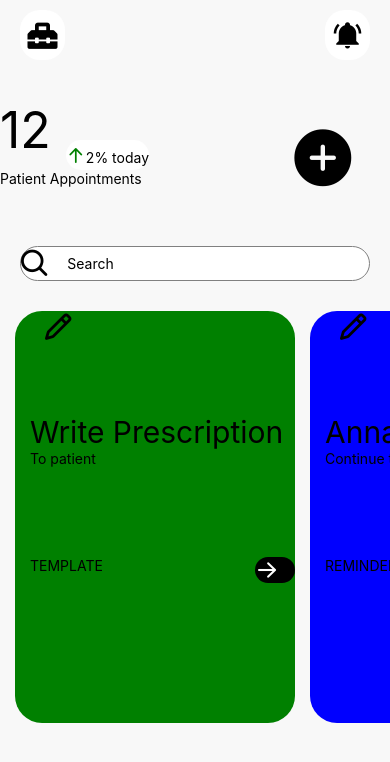
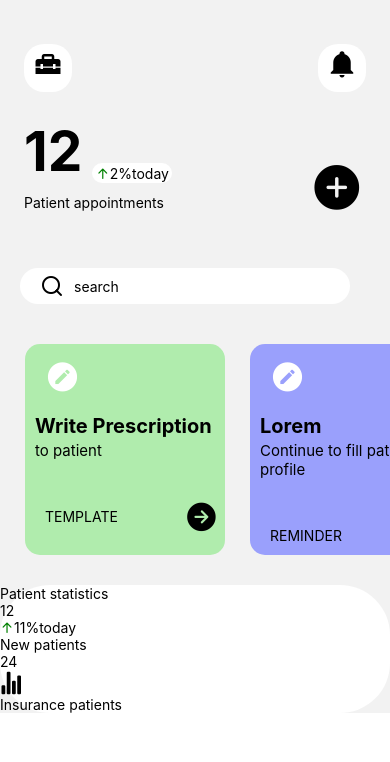
Before and after one commit to Evrard237-sudo/PrescriptorApp, a React Native app: screen / in a window 390 px wide. Shown: the top 762 px of the page. Built offline with nearby package versions, Linux system fonts and the light colour scheme.

Commit message:
Ajout de la navigation

```diff
--- a/App.js
+++ b/App.js
@@ -1,29 +1,41 @@
 import { StatusBar } from 'expo-status-bar';
-import { StyleSheet, View, ScrollView } from 'react-native';
+import { StyleSheet, Text, View, ScrollView } from 'react-native';
 import TopBar from './Components/TopBar';
-import HomeStat from './Components/HomeStat';
+import HomeStart from './Components/HomeStart';
 import SearchBar from './Components/SearchBar';
-import Cards from './Components/Cards';
-
+import Cards from './Components/Cards'
+import Statistique from './Components/Statistique';
 
 export default function App() {
   return (
-    <View style={{backgroundColor: '#f8f8f8'}}>
-      <TopBar />
-      <HomeStat />
-      <SearchBar />
+    <View style={{backgroundColor: '#f2f2f2'}}>
+      <StatusBar style='auto' />
+      <View style={styles.topBar}>
+        <TopBar />
+      </View>
+      <View style={styles.HomeStart}>
+        <HomeStart />
+      </View>
+      <View>
+        <SearchBar />
+      </View>
       <ScrollView>
-        <Cards style = {styles.Cards} horizontal = {true}/>
+        <Cards />
       </ScrollView>
+      <Statistique />
     </View>
   );
 }
 
 const styles = StyleSheet.create({
-  container: {
-    flex: 1,
-    backgroundColor: '#f2f2f2',
-    alignItems: 'left',
-    justifyContent: 'top',
+  topBar: {
+    marginTop: 28,
   },
-});
+  HomeStart: {
+    padding: 0,
+    margin: 0,
+  },
+  SearchBar: {
+
+  }
+})
--- a/Components/Cards.js
+++ b/Components/Cards.js
@@ -1,106 +1,104 @@
-import React from "react";
-import {StyleSheet,View,TouchableOpacity,Text} from 'react-native';
-import { AntDesign } from '@expo/vector-icons';
-import { Octicons } from '@expo/vector-icons';
+import React from 'react';
+import { StyleSheet, View, Text,TouchableOpacity, ScrollView } from 'react-native';
+import { MaterialCommunityIcons } from '@expo/vector-icons';
+import { Ionicons } from '@expo/vector-icons';
 
-export default function Cards(){
-    return(
-      <View style = {styles.Cards}>
-        <View style = {styles.card1}>
-          <View style = {styles.cardHeader}>
-            <TouchableOpacity style = {styles.iconWrite}>
-              <Octicons name="pencil" size={30} color="black" />
+export default function Cards() {
+
+    return (
+
+            <View style={styles.Card}>
+              <View style={styles.CardHeader1}>
+                <TouchableOpacity style={styles.Icon}>
+                  <MaterialCommunityIcons name="pencil-circle" size={35} color="white" />
                 </TouchableOpacity>
-            <Text style = {styles.cardName}>
+                <Text style={styles.CardName}>
                   Write Prescription
                 </Text>
-            <Text style = {styles.cardDesc}>
-                To patient
+                <Text style={styles.CardDesc}>
+                  to patient
                 </Text>
-          </View>
-
-          <View style = {styles.cardAction}>
-            <Text style = {styles.cardType}>
-               TEMPLATE
-            </Text>
-            <TouchableOpacity style = {styles.iconNext}>
-               <AntDesign name="arrowright" size={24} color="white" />
+                <View style={styles.CardsAction}>
+                  <Text style={styles.CardType}>TEMPLATE</Text>
+                  <TouchableOpacity style={styles.IconAct}>
+                    <Ionicons name="arrow-forward-circle" size={35} color="black" />
                   </TouchableOpacity>
               </View>
             </View>
-        <View style = {styles.card2}>
-          <View style = {styles.cardHeader}>
-            <TouchableOpacity style = {styles.iconWrite}>
-              <Octicons name="pencil" size={30} color="black" />
+            {/* end CardHeader */}
+
+            {/* start CardsAction */}
+
+          <View style={styles.CardHeader2}>
+              <TouchableOpacity style={styles.Icon}>
+              <MaterialCommunityIcons name="pencil-circle" size={35} color="white" />
               </TouchableOpacity>
-            <Text style = {styles.cardName}>
-                Anna jonhson
+              <Text style={styles.CardName}>
+                Lorem
               </Text>
-            <Text style = {styles.cardDesc}>
-                Continue to fillsdfasdad
-                patient profile
+              <Text style={styles.CardDesc}>
+                Continue to fill patient profile
               </Text>
-          </View>
-
-          <View style = {styles.cardAction}>
-            <Text style = {styles.cardType}>
-               REMINDER
-            </Text>
-            <TouchableOpacity style = {styles.iconNext}>
-               <AntDesign name="arrowright" size={24} color="white" />
+               {/* start CardsAction */}
+            <View style={styles.CardsAction}>
+                <Text style={styles.CardType}>REMINDER</Text>
+                <TouchableOpacity style={styles.IconAct}>
+                <Ionicons name="arrow-forward-circle" size={35} color="black" />
                 </TouchableOpacity>
             </View>
           </View>
           </View>
-    )
+
+    );
 }
 const styles = StyleSheet.create({
-    Cards:{
-     flexDirection:'row',
-     justifyContent:'space-between',
-
-    },
-    card1: {
-     backgroundColor:'green',
-     borderRadius:27,
-     marginBottom:300,
-     marginTop:30,
-     marginLeft:15,
-     width:280,
-
-    },
-    card2: {
-      backgroundColor:'blue',
-      borderRadius:27,
-      marginTop:30,
-      marginBottom:300,
-      marginLeft:15,
-      width:280,
-
-     },
-    iconWrite:{
-      marginBottom:70,
-      marginLeft:15,
-
-
-    },
-    cardAction:{
+    Card:{
       justifyContent:'space-between',
       flexDirection:'row',
-      paddingVertical:90,
-      marginLeft:15,
-      marginBottom:50
     },
-    cardName:{
-      justifyContent:'center',
-      fontSize:30,
+    CardHeader1:{
+      marginTop:30,
+      marginBottom:20,
+      backgroundColor:'#B0ECAD',
+      marginLeft:25,
+      width:200,
+      borderRadius:15,
+      height: 'auto'
     },
-    cardHeader:{
-      marginLeft:15,
+    CardHeader2:{
+      marginTop:30,
+      marginBottom:20,
+      backgroundColor:'#9AA0FC',
+      marginLeft:25,
+      width:200,
+      borderRadius:15,
     },
-    iconNext:{
-      backgroundColor:'black',
-      borderRadius:40,
-      width:40
+    CardName:{
+      fontSize:20,
+      fontWeight:'bold',
+      paddingTop:20,
+      paddingLeft:10,
+    },
+    CardDesc:{
+      fontSize:15,
+      paddingTop:3,
+      paddingLeft:10,
+    },
+    CardsAction:{
+      justifyContent:'space-between',
+      flexDirection:'row',
+      paddingTop:30,
+      paddingLeft:20,
+    },
+    CardType:{
+      paddingTop:18,
+    },
+    IconAct:{
+      paddingRight:5,
+      paddingTop:8,
+    },
+    Icon:{
+      paddingLeft:20,
+      paddingTop:15,
     }
 });
--- /dev/null
+++ b/Components/HomeStart.js
@@ -0,0 +1,63 @@
+import React from 'react';
+import {StyleSheet,View ,Text,  TouchableOpacity } from 'react-native';
+import { AntDesign } from '@expo/vector-icons';
+import { Ionicons } from '@expo/vector-icons';
+
+
+export default function HomeStart({navigation}) {
+
+    return (
+        <View style={styles.homeStart}>
+        {/* Start Stat */}
+        <View style={styles.stat}>
+          {/* Start StatValue */}
+            <View style={styles.statValue}>
+                <Text style={styles.value}>12</Text>
+                <View style={styles.percentage}>
+                <Text><AntDesign name="arrowup" size={14} color="green" />2%
+                <Text>today</Text></Text>
+                </View>
+            </View>
+          {/* end StatValue */}
+            <Text style={styles.statLabel}>Patient appointments</Text>
+        </View>
+
+        {/* end Stat */}
+
+        <TouchableOpacity style={styles.IconPlus}>
+          <Ionicons name="md-add-circle" size={55} color="black"/>
+        </TouchableOpacity>
+      </View>
+    );
+}
+const styles = StyleSheet.create({
+  homeStart: {
+        paddingHorizontal: 24,
+        paddingVertical: 10,
+        flexDirection: 'row',
+        width: '100%',
+        justifyContent: 'space-between',
+      },
+  value:{
+    fontSize:55,
+    fontWeight:'bold',
+    marginBottom:10,
+  },
+  percentage:{
+    justifyContent:'center',
+    backgroundColor:'white',
+    borderRadius:20,
+    alignItems:'center',
+    width:80,
+    marginLeft:10,
+    marginTop:45,
+    height:20,
+  },
+  IconPlus:{
+    paddingVertical:40,
+    marginLeft:120,
+  },
+  statValue:{
+    flexDirection:'row',
+  }
+});
--- a/Components/HomeStat.js
+++ /dev/null
@@ -1,54 +0,0 @@
-
-import React from "react";
-import { StyleSheet, Text, View,TouchableOpacity} from 'react-native';
-import { Ionicons } from '@expo/vector-icons';
-import { AntDesign } from '@expo/vector-icons';
-
-
-export default function HomeStat(){
-    return (
-        <View style = {styles.homeStat}>
-            {/*Start Stat*/}
-            <View style= {styles.stat}>
-                <View style = {styles.statValue}>
-                    <Text style = {styles.textValue}>12</Text>
-                    <View style = {styles.percentage}>
-                        <Text style={{textAlign: 'center'}} ><AntDesign name="arrowup" size={20} color="green" />2%<Text> today</Text></Text>
-                    </View>
-                </View>
-                    <Text style = {styles.statLabel}>Patient Appointments</Text>
-            </View>
-                <TouchableOpacity style={styles.iconAdd}><Ionicons name="md-add-circle" size={70} color="black" /></TouchableOpacity>
-            {/*End Stat*/}
-        </View>
-    );
-}
-const styles = StyleSheet.create({
-        homeStat: {
-            flexDirection:'row',
-            paddingVertical:20,
-            justifyContent:'space-between',
-            width:"100%",
-        },
-        textValue:{
-            fontSize:50,
-            fontStyle: 'Bold',
-        },
-        percentage:{
-            alignItems:'center',
-            justifyContent:'center',
-            marginTop:50,
-            marginLeft:15,
-            height:30,
-            backgroundColor:'white',
-            borderRadius:15,
-        },
-        statValue:{
-            flexDirection:'row',
-            alignItems: 'center'
-        },
-        iconAdd:{
-            width: 100,
-            paddingVertical:30,
-        }
-});
--- a/Components/SearchBar.js
+++ b/Components/SearchBar.js
@@ -1,36 +1,34 @@
-import React from "react";
-import {StyleSheet,View,TouchableOpacity} from 'react-native';
-import { TextInput } from "react-native";
-import { Octicons } from '@expo/vector-icons';
 
+import React from 'react';
+import { StyleSheet, View, TouchableOpacity } from 'react-native';
+import { TextInput } from 'react-native';
+import { Feather } from '@expo/vector-icons';
 
-export default function SearchBar(){
+export default function SearchBar() {
+
     return (
-        <View style = {styles.searchBar}>
-        <TouchableOpacity style = {styles.iconSearch}>
-          <Octicons name="search" size={30} color="black" />
-        </TouchableOpacity>
-        <TextInput style = {styles.search} placeholder= "Search"/>
-      </View>
+        <View style={styles.searchBar}>
+            <TouchableOpacity style={styles.Icon}><Feather name="search" size={24} color="black" /></TouchableOpacity>
+            <TextInput style = {styles.search} placeholder="search"/>
+        </View>
     );
 
 }
 const styles = StyleSheet.create({
-    searchBar: {
-     borderColor:'grey',
-     borderWidth:1,
+    searchBar:{
+    marginBottom:10,
+    flexDirection:'row',
+     paddingBottom:5,
+     paddingTop:5,
      marginHorizontal:20,
-
-     flexDirection:'row',
+     borderRadius:20,
      backgroundColor:'white',
-     borderRadius:20,
+     width:330
     },
-    iconSearch:{
-
+    Icon:{
+        paddingLeft:20,
     },
     search:{
-      marginHorizontal:20,
-      borderRadius:20,
-      borderWidth:0,
+        paddingLeft:10,
     }
 });
--- /dev/null
+++ b/Components/Statistique.js
@@ -0,0 +1,50 @@
+import { StyleSheet, View, Text } from 'react-native';
+import React, { Component } from 'react';
+import { AntDesign } from '@expo/vector-icons';
+import { Ionicons } from '@expo/vector-icons';
+
+
+export default function Statistique() {
+    return (
+        <View style={styles.Statistique}>
+      <View style={styles.TextSta}>
+        <Text>Patient statistics</Text>
+        <View style={styles.stat}>
+          {/* Start StatValue */}
+            <View style={styles.statValue}>
+                <Text style={styles.value}>12</Text>
+                <View style={styles.percentage}>
+                <Text><AntDesign name="arrowup" size={14} color="green" />11%
+                <Text>today</Text></Text>
+                </View>
+            </View>
+          {/* end StatValue */}
+            <Text style={styles.statLabel}>New patients</Text>
+        </View>
+
+        {/* end Stat */}
+        <View style={styles.statValue}>
+            <Text style={styles.value}>24</Text>
+            <Ionicons name="stats-chart" size={24} color="black" />
+            <View>
+              <Text>
+                Insurance patients
+              </Text>
+            </View>
+        </View>
+      </View>
+      </View>
+    );
+
+}
+const styles = StyleSheet.create({
+    Statistique:{
+      backgroundColor:'white',
+      borderRadius: 50,
+      marginTop: 10,
+      display: 'flex',
+    },
+    TextSta:{
+
+    }
+  });
--- a/Components/TopBar.js
+++ b/Components/TopBar.js
@@ -1,37 +1,43 @@
-import React from "react";
-import { StyleSheet,View,TouchableOpacity } from 'react-native';
+
+import React from 'react';
+import { StyleSheet, View, TouchableOpacity } from 'react-native';
+import { MaterialIcons } from '@expo/vector-icons';
 import { MaterialCommunityIcons } from '@expo/vector-icons';
-import { FontAwesome5 } from '@expo/vector-icons';
 
-export default function TopBar(){
+
+export default function TopBar() {
+
     return (
-        <View style = {styles.topbar}>
-                {/*Start Top bar*/}
-                <TouchableOpacity style = {styles.topbarbutton}><FontAwesome5 name="toolbox" size={30} color="black" /></TouchableOpacity>
-                <TouchableOpacity style = {styles.topbarbutton}><MaterialCommunityIcons name="bell-ring" size={30} color="black" /></TouchableOpacity>
-                {/*End Top bar*/}
+
+    <View style={styles.topbar}>
+        {/* start top bar */}
+       <TouchableOpacity style={styles.topbarbutton}>
+            <MaterialIcons name="home-repair-service" size={30} color="black" />
+        </TouchableOpacity>
+       <TouchableOpacity style={styles.topbarbutton}>
+            <MaterialCommunityIcons name="bell" size={30} color="black" />
+       </TouchableOpacity>
+       {/* end topbar */}
      </View>
-    )
 
+    );
     }
 const styles = StyleSheet.create({
     topbar: {
-          border:1,
-          paddingHorizontal:20,
-          paddingVertical:10,
-          flexDirection:'row',
-          width:"100%",
-          justifyContent:'space-between',
-
+        paddingHorizontal: 24,
+        paddingVertical: 16,
+        flexDirection: 'row',
+        width: '100%',
+        justifyContent: 'space-between',
 
       },
   topbarbutton: {
-          paddingHorizontal:8,
-          paddingVertical:10,
-          width: 45,
-          height: 50,
+    width: 48,
+    height: 48,
     backgroundColor:'white',
-          borderRadius: 20,
-          alignItems: 'center'
-        },
+    borderRadius:20,
+    alignItems:'center',
+    paddingTop:5,
+  }
+
 });
```
Also changed, not shown: Components/Staistique.js (deleted, +0 -12 lines), package.json (+8 -1 lines), 1 other file (tests, documents, lock files or other folders). Lines whose indentation alone changed are shown as unchanged.
